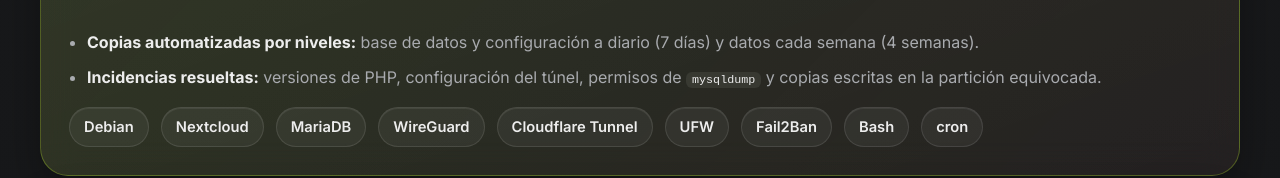
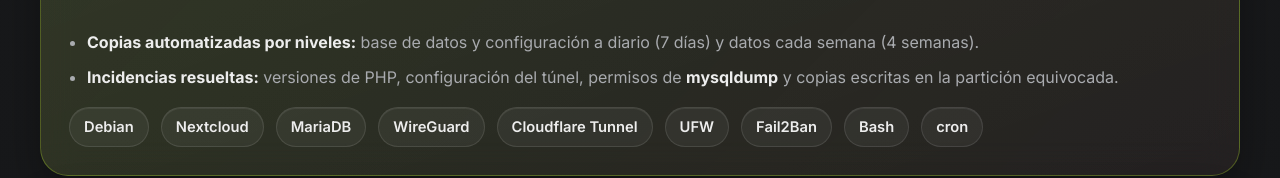
Before and after one commit to Nando-Asir/nando-asir.github.io, a plain HTML site: page index.html in a window 1280 px wide. Shown: the part 3043-3221 px from the top of the page. Drawn offline with Linux system fonts and the light colour scheme; animation ran at ten frames a second.

```diff
--- a/index.html
+++ b/index.html
@@ -302,7 +302,7 @@
           </p>
           <ul class="homelab-points">
             <li><strong>Copias automatizadas por niveles:</strong> base de datos y configuración a diario (7 días) y datos cada semana (4 semanas).</li>
-            <li><strong>Incidencias resueltas:</strong> versiones de PHP, configuración del túnel, permisos de <code>mysqldump</code> y copias escritas en la partición equivocada.</li>
+            <li><strong>Incidencias resueltas:</strong> versiones de PHP, configuración del túnel, permisos de <strong>mysqldump</strong> y copias escritas en la partición equivocada.</li>
           </ul>
           <div class="project-tech">
             <span>Debian</span>
```
